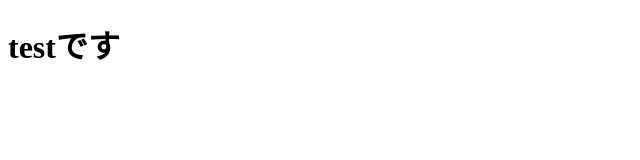
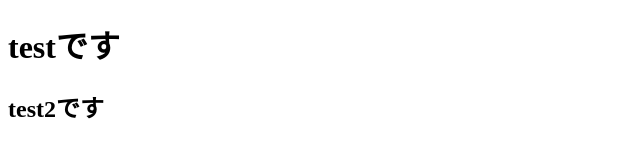
Before and after one commit to taku-Matsunaga/git_practice, a plain HTML site: page index.html in a window 1280 px wide. Shown: the whole page, without its empty margins (0-640 px from the left). Drawn offline with Linux system fonts and the light colour scheme.

Commit message:
test2です

```diff
--- a/index.html
+++ b/index.html
@@ -7,5 +7,6 @@
 </head>
 <body>
   <h1>testです</h1>
+  <h2>test2です</h2>
 </body>
 </html>
```
